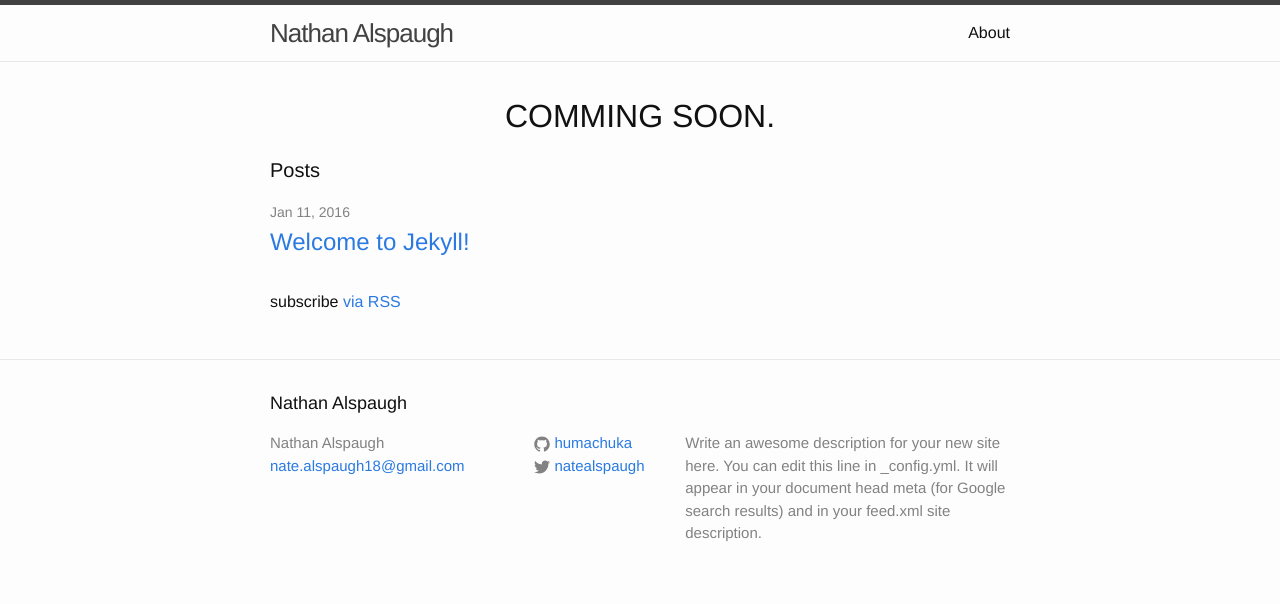
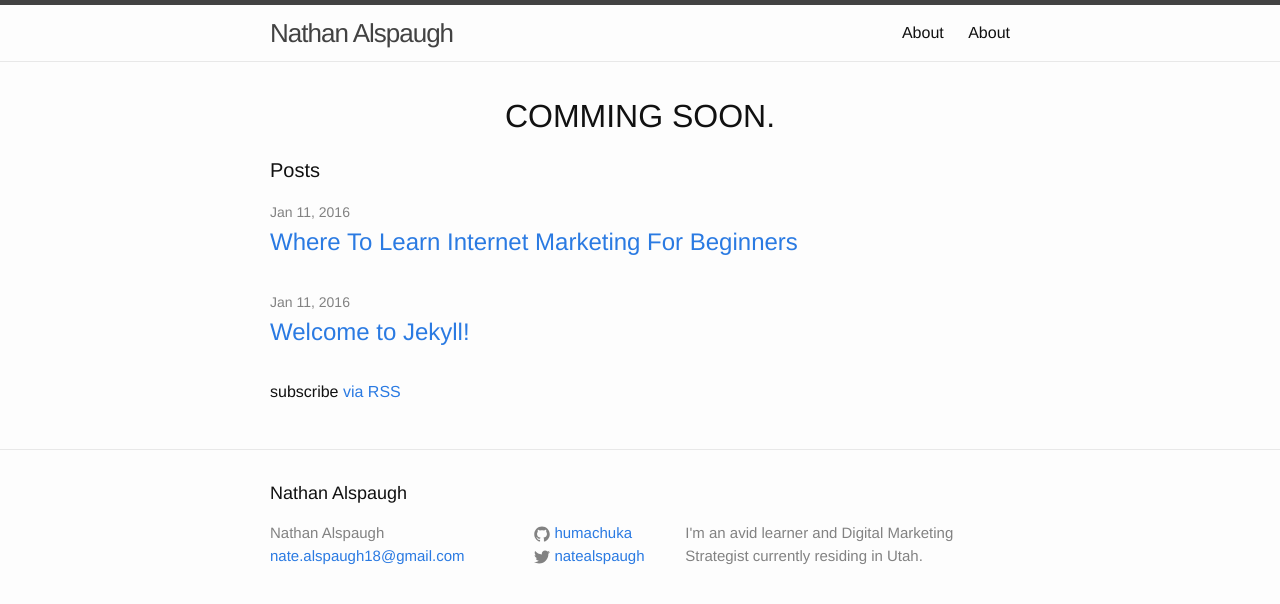
Before and after one commit to humachuka/humachuka.github.io, a Jekyll site: the page built from index.html, in a window 1280 px wide. Shown: the top 604 px of the page. Built offline with Jekyll 4.4.1, drawn with Linux system fonts in a browser that asks for light colours.

```diff
--- a/_config.yml
+++ b/_config.yml
@@ -1,10 +1,8 @@
 # Site settings
 title: Nathan Alspaugh
 email: nate.alspaugh18@gmail.com
-description: > # this means to ignore newlines until "baseurl:"
-  Write an awesome description for your new site here. You can edit this
-  line in _config.yml. It will appear in your document head meta (for
-  Google search results) and in your feed.xml site description.
+description: >
+  I'm an avid learner and Digital Marketing Strategist currently residing in Utah.
 baseurl: "/humachuka.github.io" # the subpath of your site, e.g. /blog/
 url: "http://nathanalspaugh.xyz" # the base hostname & protocol for your site
 twitter_username: natealspaugh
--- a/_includes/header.html
+++ b/_includes/header.html
@@ -17,6 +17,7 @@
         {% for page in site.pages %}
           {% if page.title %}
           <a class="page-link" href="{{ page.url | prepend: site.baseurl }}">{{ page.title }}</a>
+          <a class="page-link" href="{{ page.url | prepend: site.baseurl }}">{{ page.title }}</a>
           {% endif %}
         {% endfor %}
       </div>
--- a/css/main.scss
+++ b/css/main.scss
@@ -50,7 +50,14 @@ $on-laptop:        800px;
         "layout",
         "syntax-highlighting"
 ;
-// custom stylings
+/***************************
+CUSTOM STYLES
+***************************/
+
 .text-center {
   text-align: center;
 }
+
+.blog-heading {
+
+}
```
Also changed, not shown: _posts/2016-01-18-test-post.markdown (added, +50 -0 lines).
